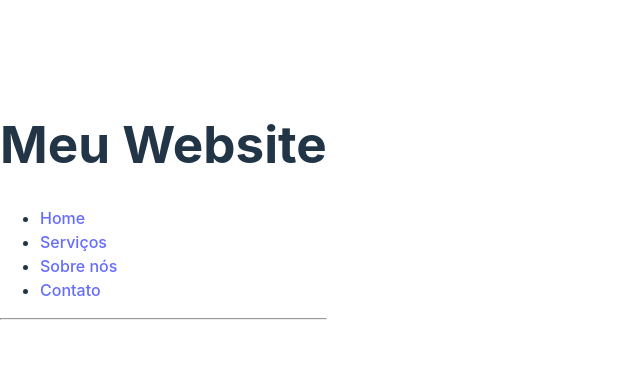
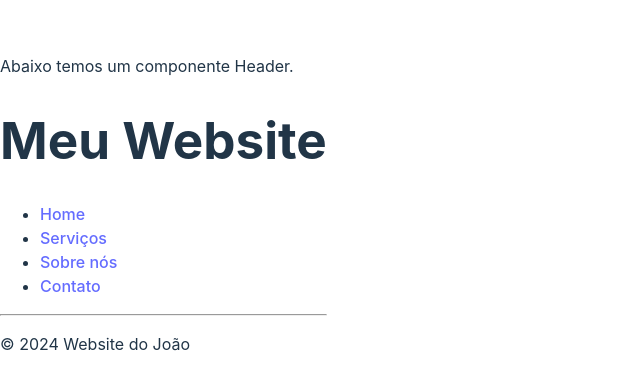
Before and after one commit to JoaoVictorCRP/react-introduction, a React (Vite) app: page / in a window 1280 px wide. Shown: the part 195-584 px from the top of the page, without its empty margins (0-640 px from the left). Built offline with nearby package versions, Linux system fonts and the light colour scheme.

Commit message:
Footer added

```diff
--- a/src/App.tsx
+++ b/src/App.tsx
@@ -1,8 +1,15 @@
-import Header from "./Header"
+import Header from "./Header.tsx";
+import Footer from "./Footer.tsx";
 
 function App() {
   return(
-    <Header/>// Utilizando o componente
+    /*This is a fragment, we can use it to return multiple element in one component, in this case "App"*/
+    <>
+      <p>Abaixo temos um componente Header.</p>
+      <Header/>
+
+      <Footer/>
+    </>
   );
 }
 
--- /dev/null
+++ b/src/Footer.tsx
@@ -0,0 +1,10 @@
+function Footer () {
+    return(
+        // We can enter some JavaScript (TS) code within a component, just put it in curly braces!
+        <footer>
+            <p>&copy; {new Date().getFullYear()} Website do João</p>
+        </footer>
+    );
+}
+
+export default Footer;
```
